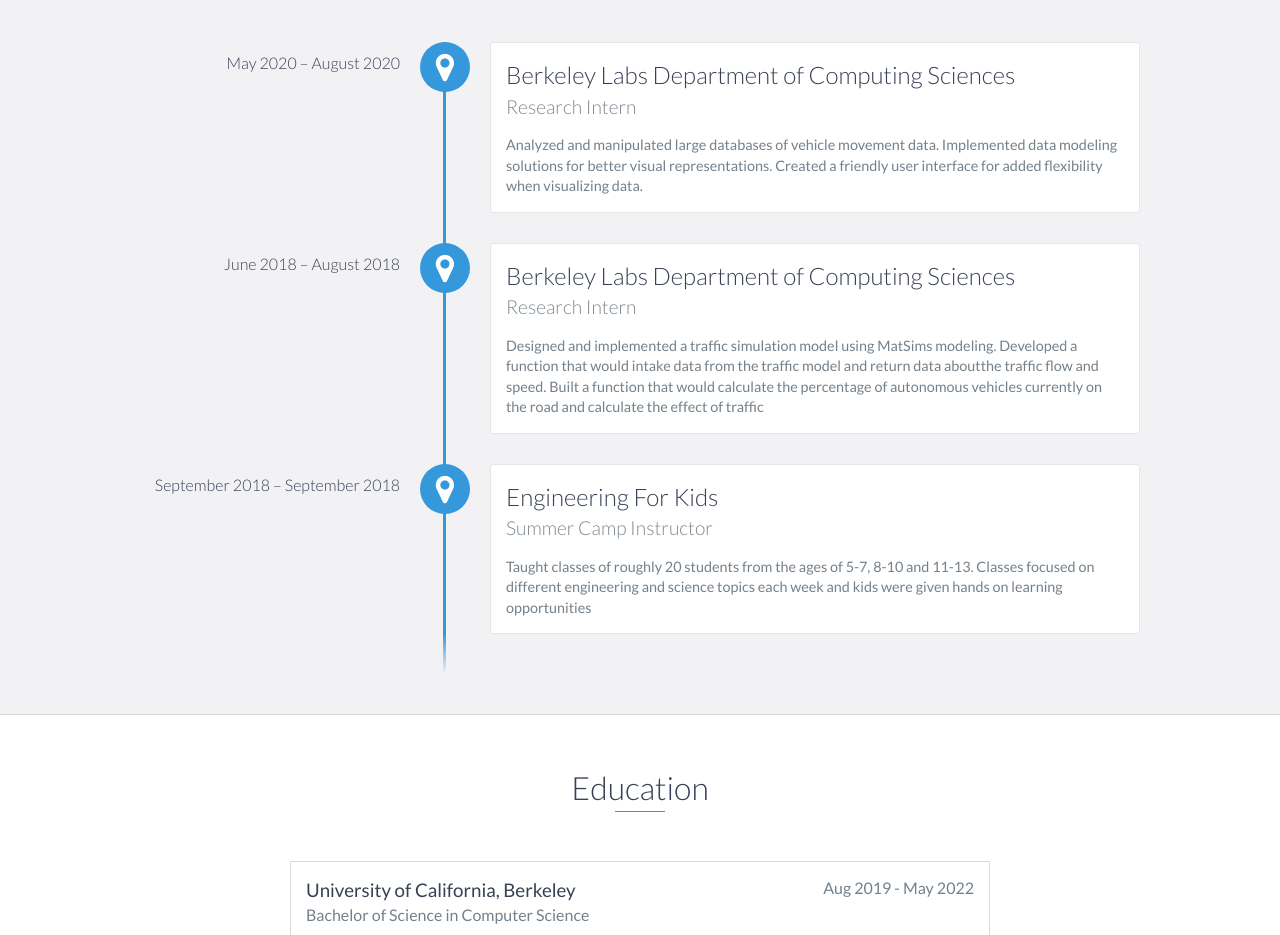
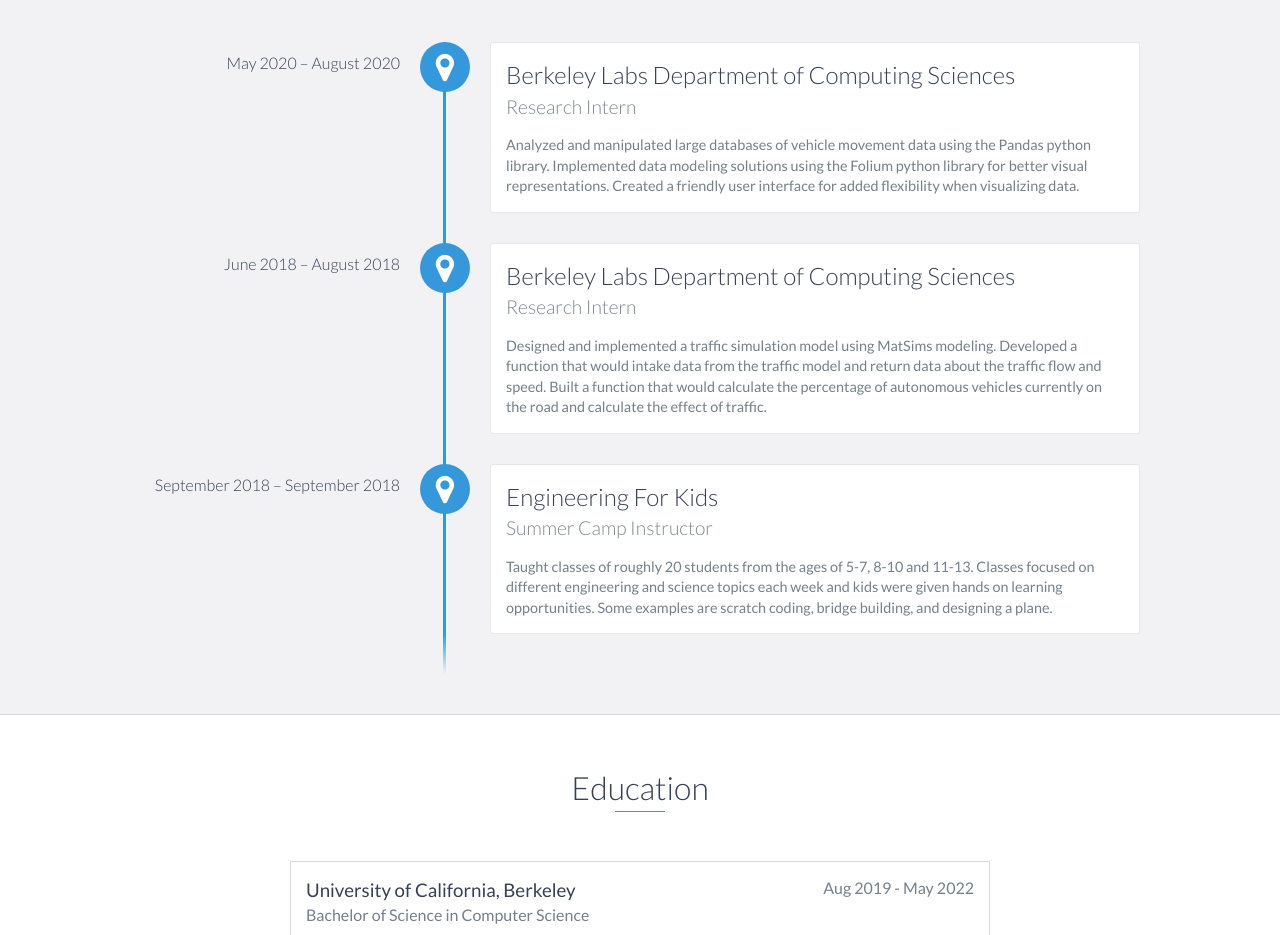
Before and after one commit to uthmanmomen13/github-pages, a website: page index.html in a window 1280 px wide. Shown: the part 1140-2075 px from the top of the page. Drawn offline with nearby package versions, Linux system fonts and the light colour scheme.

Commit message:
more stuff

```diff
--- a/index.html
+++ b/index.html
@@ -86,8 +86,8 @@
                 <h3>Berkeley Labs Department of Computing Sciences</h3>
                 <h4>Research Intern</h4>
                 <p>
-                    Analyzed and manipulated large databases of vehicle movement data.
-                    Implemented data modeling solutions for better visual representations.
+                    Analyzed and manipulated large databases of vehicle movement data using the Pandas python library.
+                    Implemented data modeling solutions using the Folium python library for better visual representations.
                     Created a friendly user interface for added flexibility when visualizing data.
 
                 </p>
@@ -97,7 +97,9 @@
                 <h3>Berkeley Labs Department of Computing Sciences</h3>
                 <h4>Research Intern</h4>
                 <p>
-                    Designed and implemented a traffic simulation model using MatSims modeling. Developed a function that would intake data from the traffic model and return data aboutthe traffic flow and speed. Built a function that would calculate the percentage of autonomous vehicles currently on the road and calculate the effect of traffic
+                    Designed and implemented a traffic simulation model using MatSims modeling.
+                    Developed a function that would intake data from the traffic model and return data about the traffic flow and speed.
+                    Built a function that would calculate the percentage of autonomous vehicles currently on the road and calculate the effect of traffic.
                 </p>
             </div>
 
@@ -105,7 +107,9 @@
                 <h3>Engineering For Kids</h3>
                 <h4>Summer Camp Instructor</h4>
                 <p>
-                    Taught classes of roughly 20 students from the ages of 5-7, 8-10 and 11-13. Classes focused on different engineering and science topics each week and kids were given hands on learning opportunities
+                    Taught classes of roughly 20 students from the ages of 5-7, 8-10 and 11-13.
+                    Classes focused on different engineering and science topics each week and kids were given hands on learning opportunities.
+                    Some examples are scratch coding, bridge building, and designing a plane.
 
                 </p>
             </div>
```
